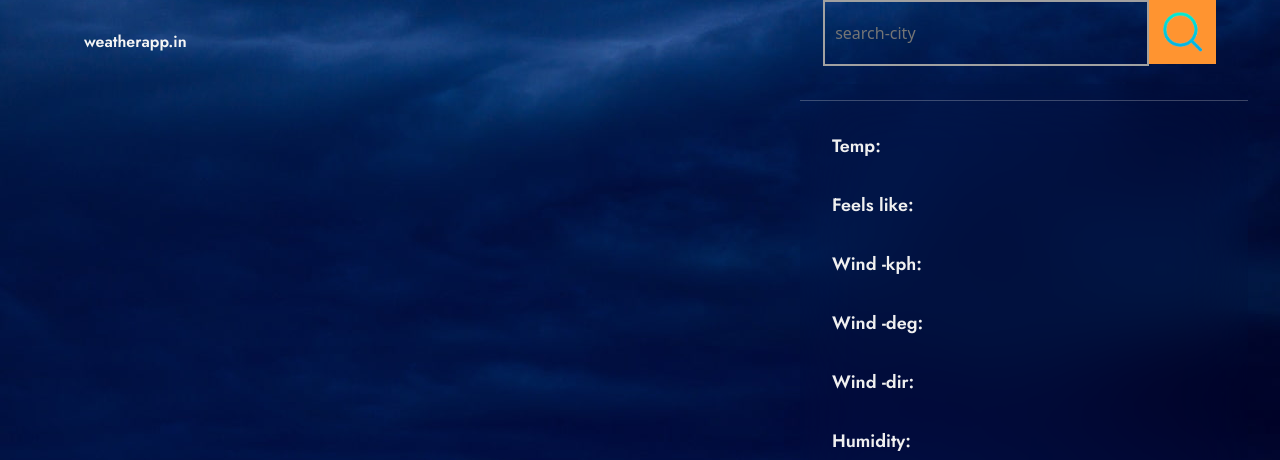
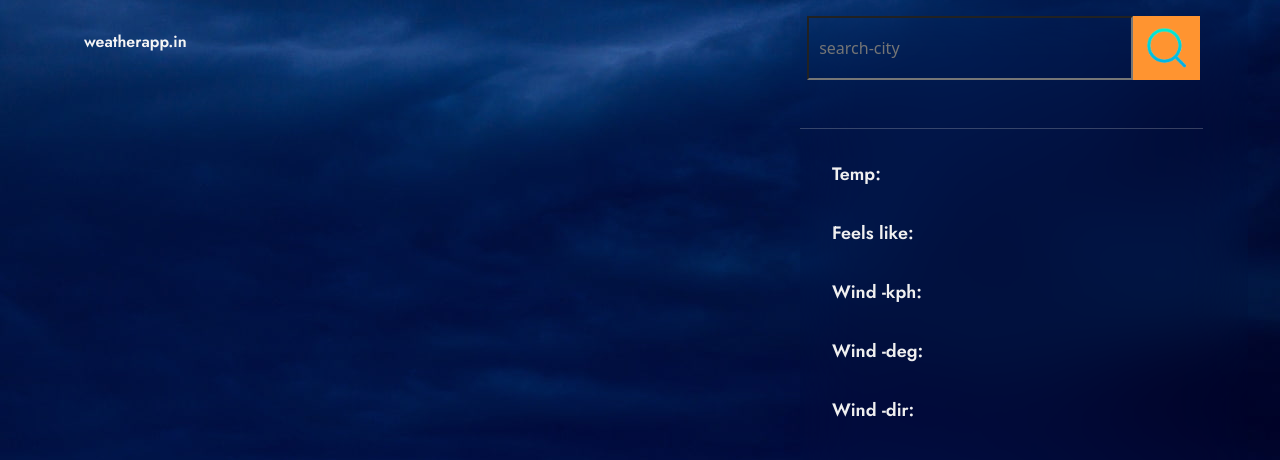
Before and after one commit to Prashu-01/WeatherApp, a plain HTML site: page index.html in a window 1280 px wide. Shown: the top 460 px of the page. Drawn offline with nearby package versions, Linux system fonts and the light colour scheme.

Commit message:
UI update

```diff
--- a/custom.css
+++ b/custom.css
@@ -43,17 +43,17 @@ body{
     display: flex;
 }
 #search-city{
-    border: 2px solid rgb(161, 161, 161);
+    /* border: 2px solid rgb(161, 161, 161); */
     /* transform:translateY(1mm); */
     color: rgb(234, 234, 234);
     width: 25rem;
-    height: 4.1rem;
+    height: 4rem;
     background: transparent;
     margin-left: 10px;
 }
 
 
-@media only screen and (min-width: 1100px) { /* web view */
+@media only screen and (min-width: 1100px) {   /* PC view */
     .detail{
         /* border: 1px solid pink; */
         width: 60%;
@@ -63,7 +63,12 @@ body{
         color: white;
     }
     .search{
+        z-index: 2;
         width: 35%;
+        margin: 1rem;
+        padding: 0;
+        overflow: hidden;
+
     }
     .search-icon{
         height: 4rem;
@@ -101,11 +106,19 @@ body{
     #side-d{
         /* border: 1px solid orangered; */
         width: 35%;
-        height: 90vh;
+        /* height: 90vh; */
+        transform: translateY(-6em);
         color: rgb(240, 240, 240);
+        z-index: 0;
         backdrop-filter: blur(2rem);
         overflow: hidden;
     }
+    .line{
+        width: 90%;
+        color: rgb(216, 216, 216);
+        margin-top: 8rem;
+    }
+
     #temp-details{
         /* border: 1px solid white; */
         font-size: large;
@@ -117,15 +130,13 @@ body{
     }
 }
 
-@media only screen and (min-width: 1099px) and (max-width:700px){ /* tab view */
+@media only screen and (min-width: 1099px) and (max-width: 700px){ /* tab view */
 
 }
-@media only screen and (max-width:699px){ /* mobile view */
-    /* .weather-app{
-        color: rgb(238, 238, 238);
-        font-family: Impact, Haettenschweiler, 'Arial Narrow Bold', sans-serif;
-        font-size: larger;
-    } */
+@media only screen and (max-width: 699px){ /* smartphone view */
+    .weather-app{
+        margin: 40px 10px;
+    }
     #bg{
         display: block;
     }
@@ -152,6 +163,7 @@ body{
     .whether-status{
         /* border: 1px solid red; */
         font-family: monospace;
+        font-size: smaller;
         color: rgb(238, 238, 238);
     }
     .whether-icon{
@@ -196,12 +208,15 @@ body{
     }
     #temp-details{
         /* border: 1px solid white; */
+        display: flex;
+        flex-wrap: wrap;
         font-family: 'Jost', sans-serif;
         font-size: smaller;
     }
     .temp-d{
         /* border: 1px solid red; */
-        display: flex;
+        width: 20%;
+        margin: 10px 5px;
     }
 }
 .bottom{
--- a/index.html
+++ b/index.html
@@ -5,12 +5,12 @@
   <meta charset="UTF-8">
   <meta http-equiv="X-UA-Compatible" content="IE=edge">
   <meta name="viewport" content="width=device-width, initial-scale=1.0">
-  <title>weatherapp</title>
   <link rel="preconnect" href="https://fonts.googleapis.com">
   <link rel="preconnect" href="https://fonts.gstatic.com" crossorigin>
   <link href="https://fonts.googleapis.com/css2?family=Jost:wght@600&display=swap" rel="stylesheet">
   <link href="https://cdn.jsdelivr.net/npm/bootstrap@5.2.3/dist/css/bootstrap.min.css" rel="stylesheet"
-    integrity="sha384-rbsA2VBKQhggwzxH7pPCaAqO46MgnOM80zW1RWuH61DGLwZJEdK2Kadq2F9CUG65" crossorigin="anonymous">
+  integrity="sha384-rbsA2VBKQhggwzxH7pPCaAqO46MgnOM80zW1RWuH61DGLwZJEdK2Kadq2F9CUG65" crossorigin="anonymous">
+  <title>weatherapp</title>
   <link rel="stylesheet" href="custom.css">
 </head>
 
@@ -40,7 +40,7 @@
           </div>
           <div class="whether-status">
             <img src="img/Sun-cloud.png" alt="icon" class="whether-icon">
-            <div class="wea-status">Stauts</div>
+            <div class="wea-status">Status</div>
           </div>
         </div>
       </div>
```
